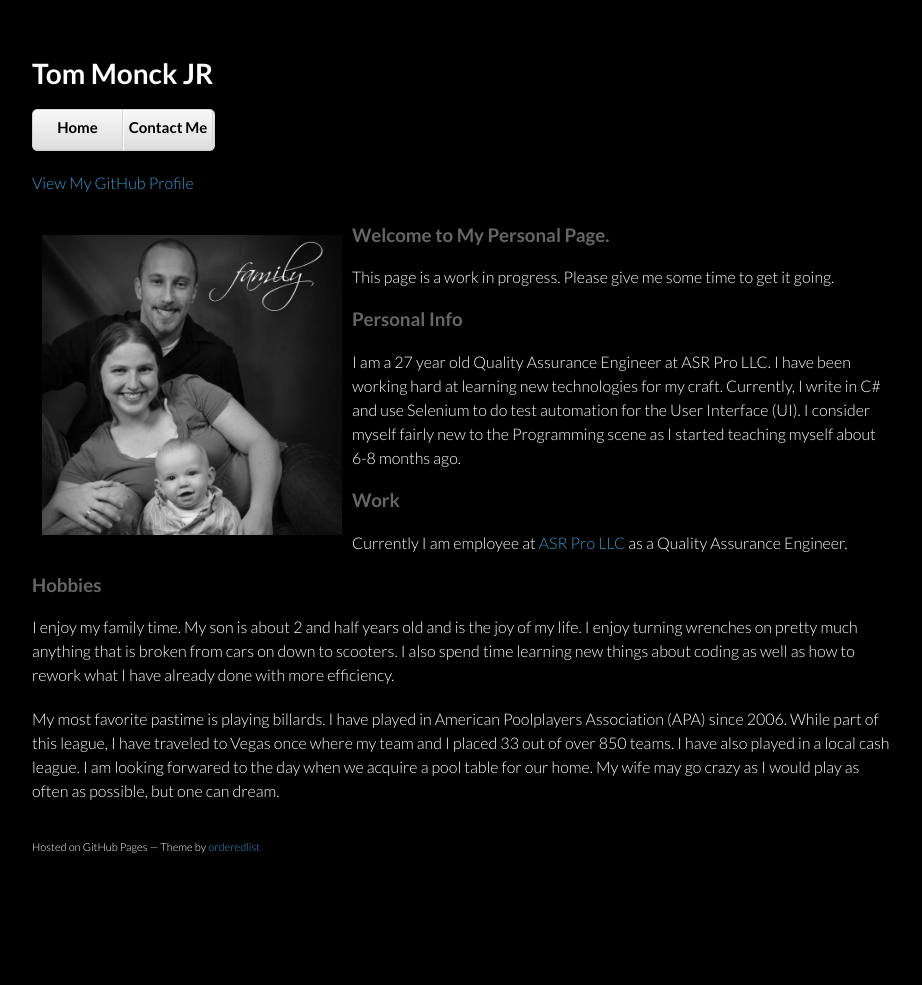
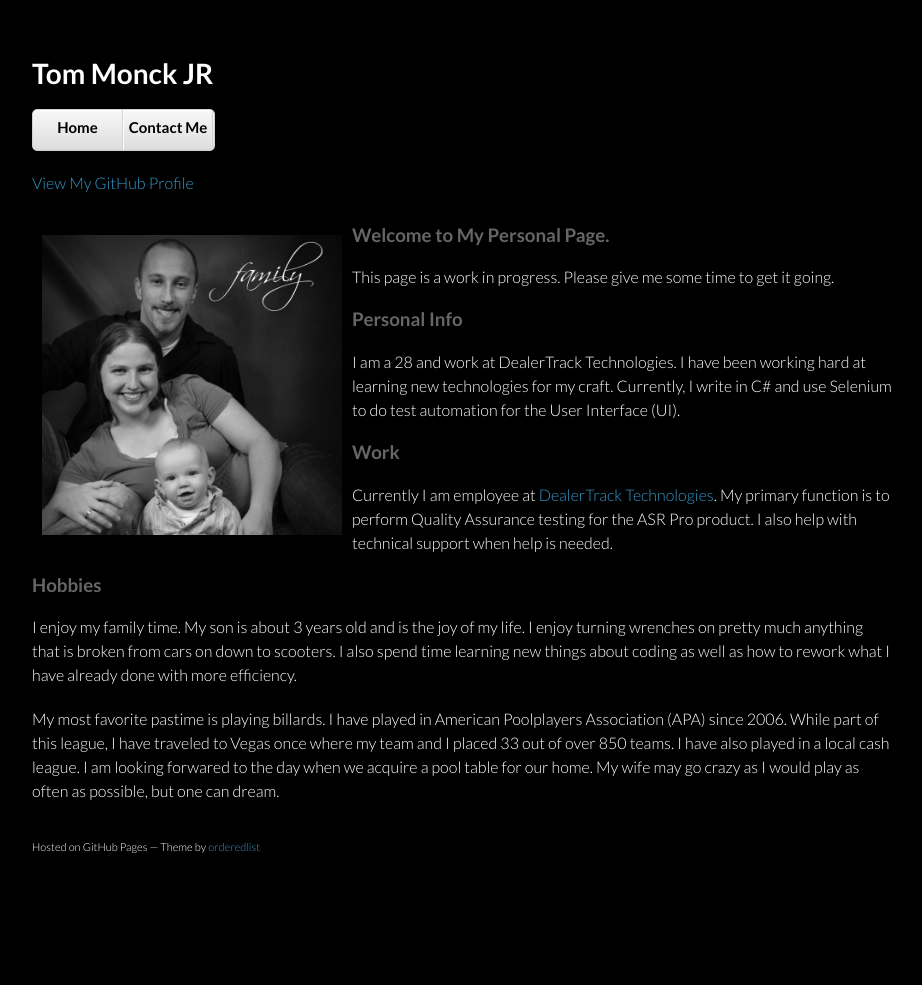
Before and after one commit to tmonck/tmonck.github.io, a Jekyll site: the page index.html, which Jekyll copies as it is, in a window 1280 px wide. Shown: the whole page, without its empty margins (178-1100 px from the left). Built offline with Jekyll 4.4.1, drawn with Linux system fonts in a browser that asks for light colours.

Commit message:
Update main page

```diff
--- a/index.html
+++ b/index.html
@@ -33,16 +33,17 @@
 			<h3>
 				<a name="personal-info" class="anchor" href="#personal-info"><span class="octicon octicon-link"></span></a>Personal Info
 			</h3>
-				<p>I am a 27 year old Quality Assurance Engineer at ASR Pro LLC. I have been working hard at learning new technologies for my craft. Currently, I write in C#
-                and use Selenium to do test automation for the User Interface (UI). I consider myself fairly new to the Programming scene as I started teaching myself about 6-8 months ago.</p>
+				<p>I am a 28 and work at DealerTrack Technologies. I have been working hard at learning new technologies for my craft. Currently, I write in C#
+                and use Selenium to do test automation for the User Interface (UI).</p>
 			<h3>
 				<a name="work" class="anchor" href="#work"><span class="octicon octicon-link"></span></a>Work
 			</h3>
-                <p>Currently I am employee at <a href="http://www.asrpro.com">ASR Pro LLC</a> as a Quality Assurance Engineer.
+                <p>Currently I am employee at <a href="http://www.asrpro.com">DealerTrack Technologies</a>. My primary function is to perform Quality Assurance testing for the ASR Pro product. I also help with technical support when help
+				is needed.</p>
 			<h3>
 				<a name="hobbies" class="anchor" href="#hobbies"><span class="octicon octicon-link"></span></a>Hobbies
 			</h3>
-				<p>I enjoy my family time. My son is about 2 and half years old and is the joy of my life. I enjoy turning wrenches on pretty much anything that is broken
+				<p>I enjoy my family time. My son is about 3 years old and is the joy of my life. I enjoy turning wrenches on pretty much anything that is broken
                 from cars on down to scooters. I also spend time learning new things about coding as well as how to rework what I have already done with more efficiency.</p>
                 <p>My most favorite pastime is playing billards. I have played in American Poolplayers Association (APA) since 2006. While part of this league, I have traveled to Vegas
                 once where my team and I placed 33 out of over 850 teams. I have also played in a local cash league. I am looking forwared to the day when we acquire a pool table for our home.
```
